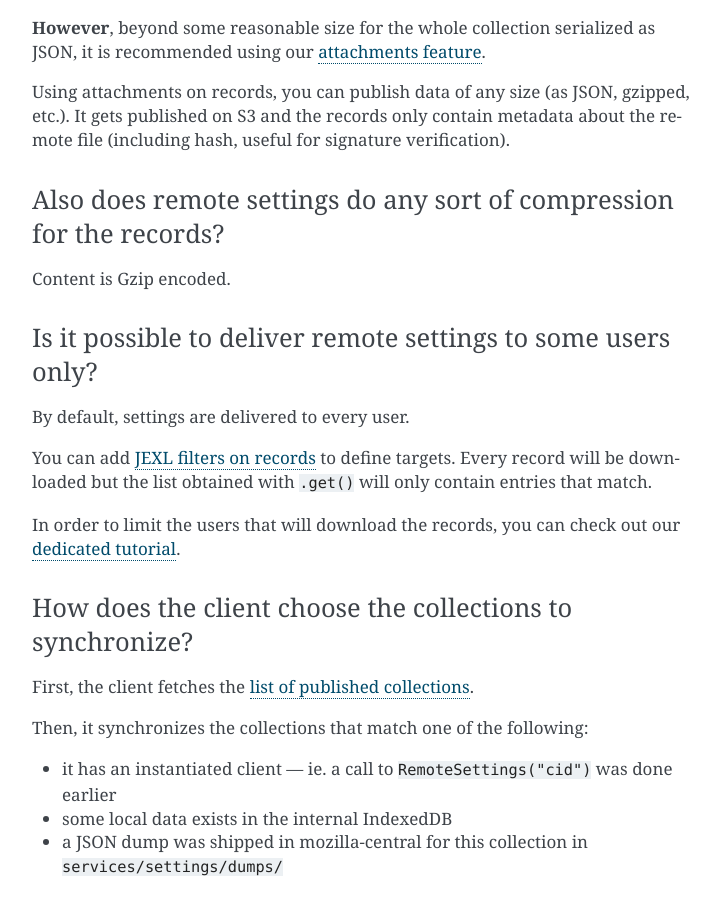
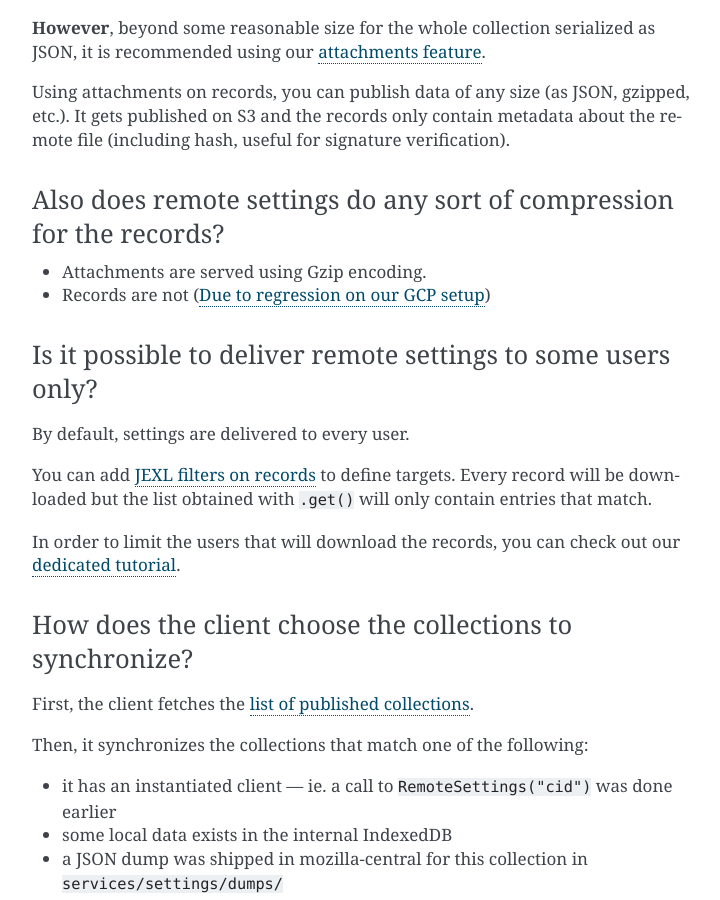
Before and after one commit to mozilla/remote-settings, a Sphinx documentation site: the page built from docs/support.rst, in a window 1280 px wide and 900 px high, scrolled down 5091 px. Shown: the whole window, without its empty margins (388-1108 px from the left). Built offline with Sphinx 7.4.7, drawn with Linux system fonts in a browser that asks for light colours.

Commit message:
Mention regression on compression in docs

```diff
--- a/docs/support.rst
+++ b/docs/support.rst
@@ -214,8 +214,8 @@ Using attachments on records, you can publish data of any size (as JSON, gzipped
 Also does remote settings do any sort of compression for the records?
 '''''''''''''''''''''''''''''''''''''''''''''''''''''''''''''''''''''
 
-Content is Gzip encoded.
-
+* Attachments are served using Gzip encoding.
+* Records are not (`Due to regression on our GCP setup <https://mozilla-hub.atlassian.net/browse/SE-3468>`_)
 
 Is it possible to deliver remote settings to some users only?
 '''''''''''''''''''''''''''''''''''''''''''''''''''''''''''''
```
